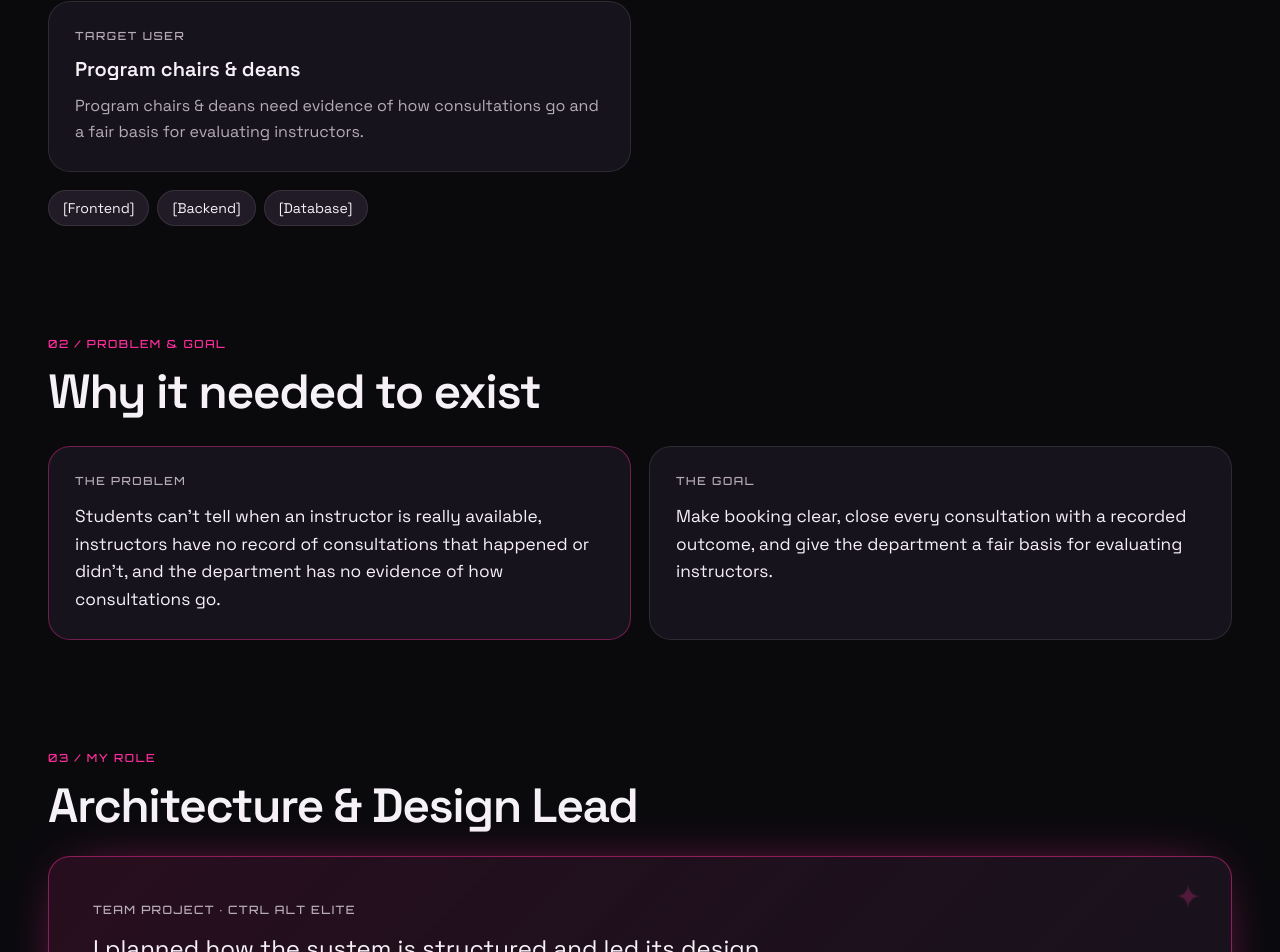
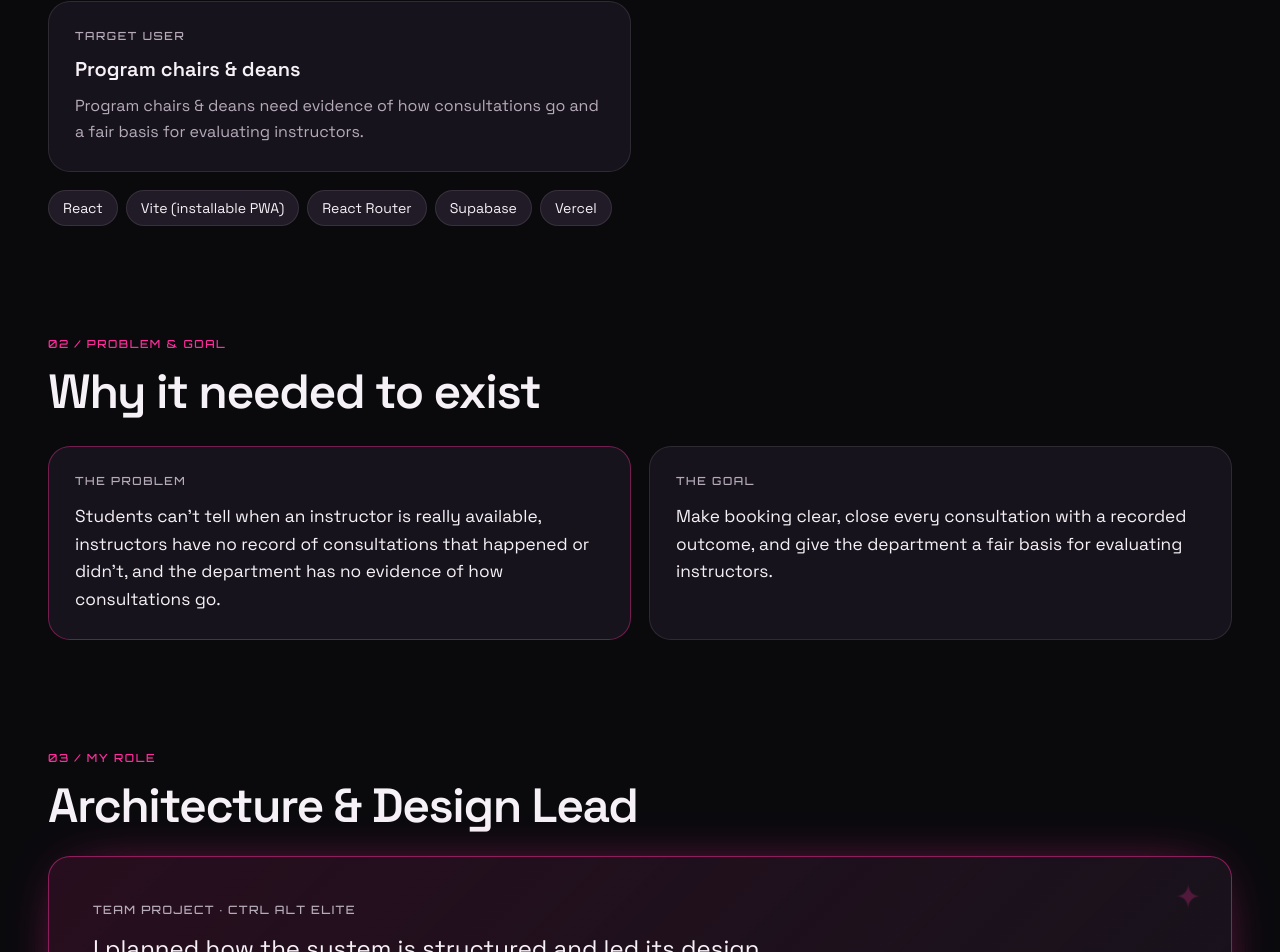
Before and after one commit to mauwi-17/irika-mey, a React (Vite) app: page /work/askademic in a window 1280 px wide. Shown: the part 2223-3175 px from the top of the page. Built offline with nearby package versions, Linux system fonts and the light colour scheme.

Commit message:
Add Askademic and Tugma tech stacks from their live builds
Co-Authored-By: Claude Opus 5.5 <noreply@anthropic.com>

```diff
--- a/src/data/projects.js
+++ b/src/data/projects.js
@@ -23,7 +23,8 @@ export const projects = [
       duration: 'Feb 2026 – Nov 2026',
       platform: 'Web app',
     },
-    stack: ['[Frontend]', '[Backend]', '[Database]'],
+    // Verified from the live site's build (React bundle, Vite PWA files, Supabase API URL).
+    stack: ['React', 'Vite (installable PWA)', 'React Router', 'Supabase', 'Vercel'],
     context:
       'Our Software Engineering project, also written up as a concept note for the Philippine Startup Challenge XI under team Ctrl Alt Elite (CAE).',
 
@@ -365,7 +366,8 @@ export const projects = [
       duration: 'Sep 2026 – Present (in progress)',
       platform: 'Web app',
     },
-    stack: ['Rule-based similarity matching', '[Frontend]', '[Backend]'],
+    // Verified from the live site: single-page HTML/JS app calling Vercel serverless API routes.
+    stack: ['HTML · CSS · JavaScript', 'Vercel serverless API', 'Rule-based similarity matching', '[Database: confirm with team]'],
     context: 'A community lost-and-found system for Barangay Sta. Rita, Olongapo City.',
 
     product:
```
